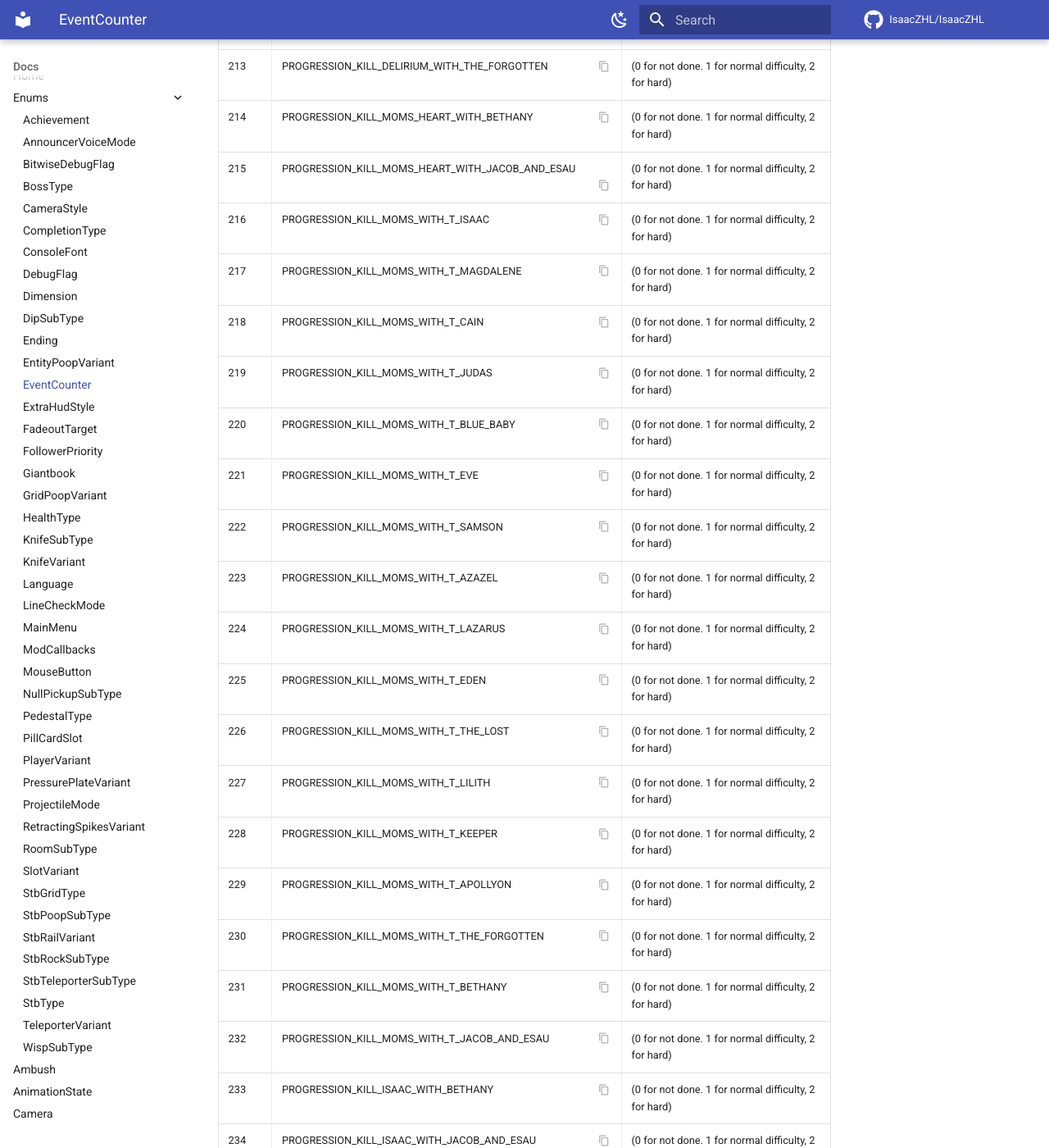
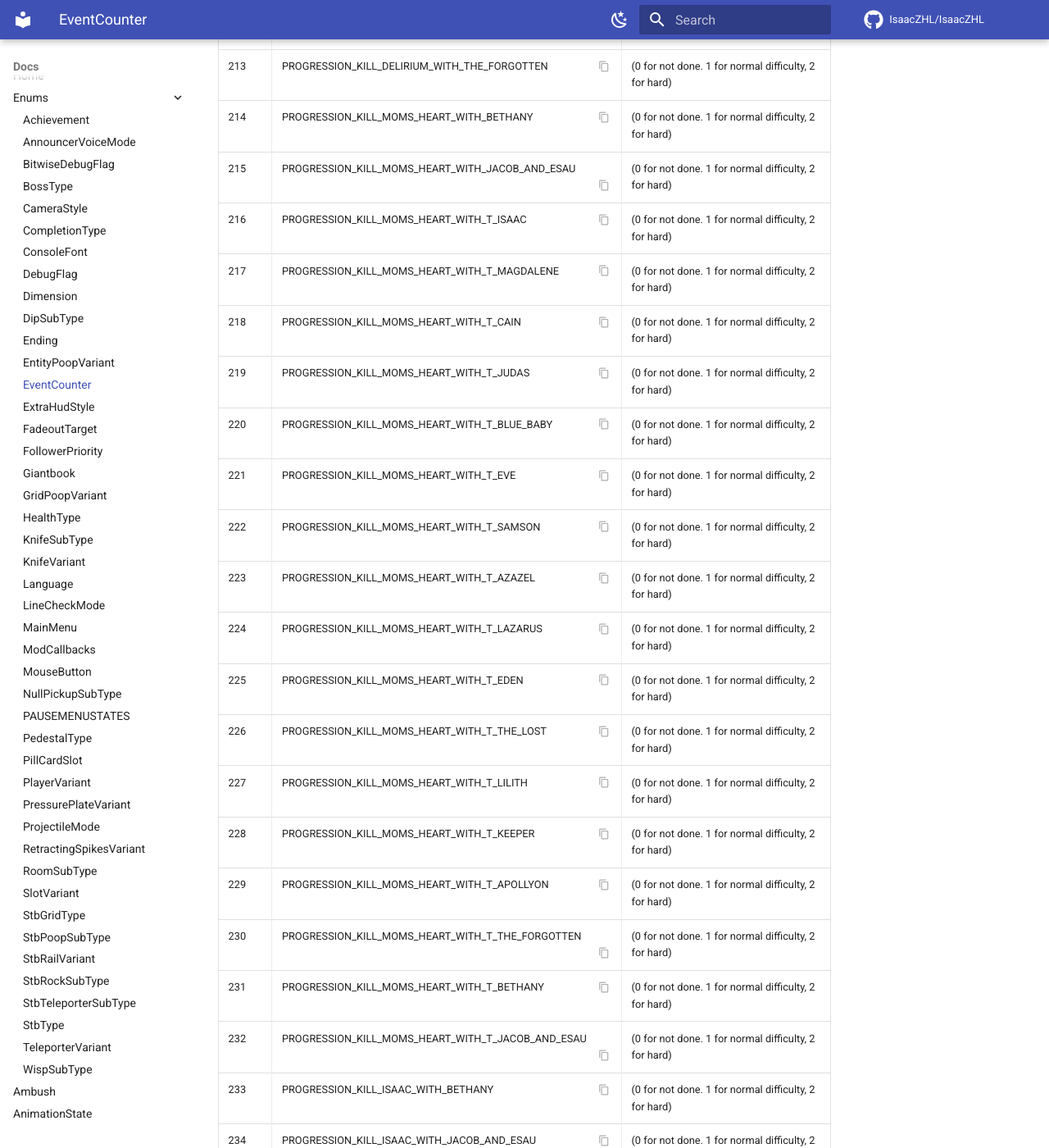
Before and after one commit to TeamREPENTOGON/REPENTOGON, an MkDocs documentation site: the page built from documentation/docs/enums/EventCounter.md, in a window 1280 px wide and 1400 px high, scrolled down 13067 px. Shown: the whole window at 82% size. Built offline with MkDocs 1.6.1 and Material for MkDocs 9.7.7, drawn with Linux system fonts in a browser that asks for light colours; comment, search, counter and statistics services are not loaded; the version menu is left out; some of the changed text lies outside the part shown.

Commit message:
docs: Enums update
--Added PAUSEMENUSTATES enum page
--Updated EventCounter enum page

```diff
--- a/documentation/docs/enums/EventCounter.md
+++ b/documentation/docs/enums/EventCounter.md
@@ -221,23 +221,23 @@ tags:
 |213 |PROGRESSION_KILL_DELIRIUM_WITH_THE_FORGOTTEN {: .copyable } | (0 for not done. 1 for normal difficulty, 2 for hard) |
 |214 |PROGRESSION_KILL_MOMS_HEART_WITH_BETHANY {: .copyable } | (0 for not done. 1 for normal difficulty, 2 for hard) |
 |215 |PROGRESSION_KILL_MOMS_HEART_WITH_JACOB_AND_ESAU {: .copyable } | (0 for not done. 1 for normal difficulty, 2 for hard) |
-|216 |PROGRESSION_KILL_MOMS_WITH_T_ISAAC {: .copyable } | (0 for not done. 1 for normal difficulty, 2 for hard) |
-|217 |PROGRESSION_KILL_MOMS_WITH_T_MAGDALENE {: .copyable } | (0 for not done. 1 for normal difficulty, 2 for hard) |
-|218 |PROGRESSION_KILL_MOMS_WITH_T_CAIN {: .copyable } | (0 for not done. 1 for normal difficulty, 2 for hard) |
-|219 |PROGRESSION_KILL_MOMS_WITH_T_JUDAS {: .copyable } | (0 for not done. 1 for normal difficulty, 2 for hard) |
-|220 |PROGRESSION_KILL_MOMS_WITH_T_BLUE_BABY {: .copyable } | (0 for not done. 1 for normal difficulty, 2 for hard) |
-|221 |PROGRESSION_KILL_MOMS_WITH_T_EVE {: .copyable } | (0 for not done. 1 for normal difficulty, 2 for hard) |
-|222 |PROGRESSION_KILL_MOMS_WITH_T_SAMSON {: .copyable } | (0 for not done. 1 for normal difficulty, 2 for hard) |
-|223 |PROGRESSION_KILL_MOMS_WITH_T_AZAZEL {: .copyable } | (0 for not done. 1 for normal difficulty, 2 for hard) |
-|224 |PROGRESSION_KILL_MOMS_WITH_T_LAZARUS {: .copyable } | (0 for not done. 1 for normal difficulty, 2 for hard) |
-|225 |PROGRESSION_KILL_MOMS_WITH_T_EDEN {: .copyable } | (0 for not done. 1 for normal difficulty, 2 for hard) |
-|226 |PROGRESSION_KILL_MOMS_WITH_T_THE_LOST {: .copyable } | (0 for not done. 1 for normal difficulty, 2 for hard) |
-|227 |PROGRESSION_KILL_MOMS_WITH_T_LILITH {: .copyable } | (0 for not done. 1 for normal difficulty, 2 for hard) |
-|228 |PROGRESSION_KILL_MOMS_WITH_T_KEEPER {: .copyable } | (0 for not done. 1 for normal difficulty, 2 for hard) |
-|229 |PROGRESSION_KILL_MOMS_WITH_T_APOLLYON {: .copyable } | (0 for not done. 1 for normal difficulty, 2 for hard) |
-|230 |PROGRESSION_KILL_MOMS_WITH_T_THE_FORGOTTEN {: .copyable } | (0 for not done. 1 for normal difficulty, 2 for hard) |
-|231 |PROGRESSION_KILL_MOMS_WITH_T_BETHANY {: .copyable } | (0 for not done. 1 for normal difficulty, 2 for hard) |
-|232 |PROGRESSION_KILL_MOMS_WITH_T_JACOB_AND_ESAU {: .copyable } | (0 for not done. 1 for normal difficulty, 2 for hard) |
+|216 |PROGRESSION_KILL_MOMS_HEART_WITH_T_ISAAC {: .copyable } | (0 for not done. 1 for normal difficulty, 2 for hard) |
+|217 |PROGRESSION_KILL_MOMS_HEART_WITH_T_MAGDALENE {: .copyable } | (0 for not done. 1 for normal difficulty, 2 for hard) |
+|218 |PROGRESSION_KILL_MOMS_HEART_WITH_T_CAIN {: .copyable } | (0 for not done. 1 for normal difficulty, 2 for hard) |
+|219 |PROGRESSION_KILL_MOMS_HEART_WITH_T_JUDAS {: .copyable } | (0 for not done. 1 for normal difficulty, 2 for hard) |
+|220 |PROGRESSION_KILL_MOMS_HEART_WITH_T_BLUE_BABY {: .copyable } | (0 for not done. 1 for normal difficulty, 2 for hard) |
+|221 |PROGRESSION_KILL_MOMS_HEART_WITH_T_EVE {: .copyable } | (0 for not done. 1 for normal difficulty, 2 for hard) |
+|222 |PROGRESSION_KILL_MOMS_HEART_WITH_T_SAMSON {: .copyable } | (0 for not done. 1 for normal difficulty, 2 for hard) |
+|223 |PROGRESSION_KILL_MOMS_HEART_WITH_T_AZAZEL {: .copyable } | (0 for not done. 1 for normal difficulty, 2 for hard) |
+|224 |PROGRESSION_KILL_MOMS_HEART_WITH_T_LAZARUS {: .copyable } | (0 for not done. 1 for normal difficulty, 2 for hard) |
+|225 |PROGRESSION_KILL_MOMS_HEART_WITH_T_EDEN {: .copyable } | (0 for not done. 1 for normal difficulty, 2 for hard) |
+|226 |PROGRESSION_KILL_MOMS_HEART_WITH_T_THE_LOST {: .copyable } | (0 for not done. 1 for normal difficulty, 2 for hard) |
+|227 |PROGRESSION_KILL_MOMS_HEART_WITH_T_LILITH {: .copyable } | (0 for not done. 1 for normal difficulty, 2 for hard) |
+|228 |PROGRESSION_KILL_MOMS_HEART_WITH_T_KEEPER {: .copyable } | (0 for not done. 1 for normal difficulty, 2 for hard) |
+|229 |PROGRESSION_KILL_MOMS_HEART_WITH_T_APOLLYON {: .copyable } | (0 for not done. 1 for normal difficulty, 2 for hard) |
+|230 |PROGRESSION_KILL_MOMS_HEART_WITH_T_THE_FORGOTTEN {: .copyable } | (0 for not done. 1 for normal difficulty, 2 for hard) |
+|231 |PROGRESSION_KILL_MOMS_HEART_WITH_T_BETHANY {: .copyable } | (0 for not done. 1 for normal difficulty, 2 for hard) |
+|232 |PROGRESSION_KILL_MOMS_HEART_WITH_T_JACOB_AND_ESAU {: .copyable } | (0 for not done. 1 for normal difficulty, 2 for hard) |
 |233 |PROGRESSION_KILL_ISAAC_WITH_BETHANY {: .copyable } | (0 for not done. 1 for normal difficulty, 2 for hard) |
 |234 |PROGRESSION_KILL_ISAAC_WITH_JACOB_AND_ESAU {: .copyable } | (0 for not done. 1 for normal difficulty, 2 for hard) |
 |235 |PROGRESSION_KILL_ISAAC_WITH_T_ISAAC {: .copyable } | (0 for not done. 1 for normal difficulty, 2 for hard) |
--- a/documentation/mkdocs.yml
+++ b/documentation/mkdocs.yml
@@ -71,6 +71,7 @@ nav:
     - ModCallbacks: enums/ModCallbacks.md
     - MouseButton: enums/MouseButton.md
     - NullPickupSubType: enums/NullPickupSubType.md
+    - PAUSEMENUSTATES: enums/PAUSEMENUSTATES.md
     - PedestalType: enums/PedestalType.md
     - PillCardSlot: enums/PillCardSlot.md
     - PlayerVariant: enums/PlayerVariant.md
```
Also changed, not shown: other parts of documentation/docs/enums/EventCounter.md (+15 -15 lines), documentation/docs/enums/PAUSEMENUSTATES.md (added, +10 -0 lines).
